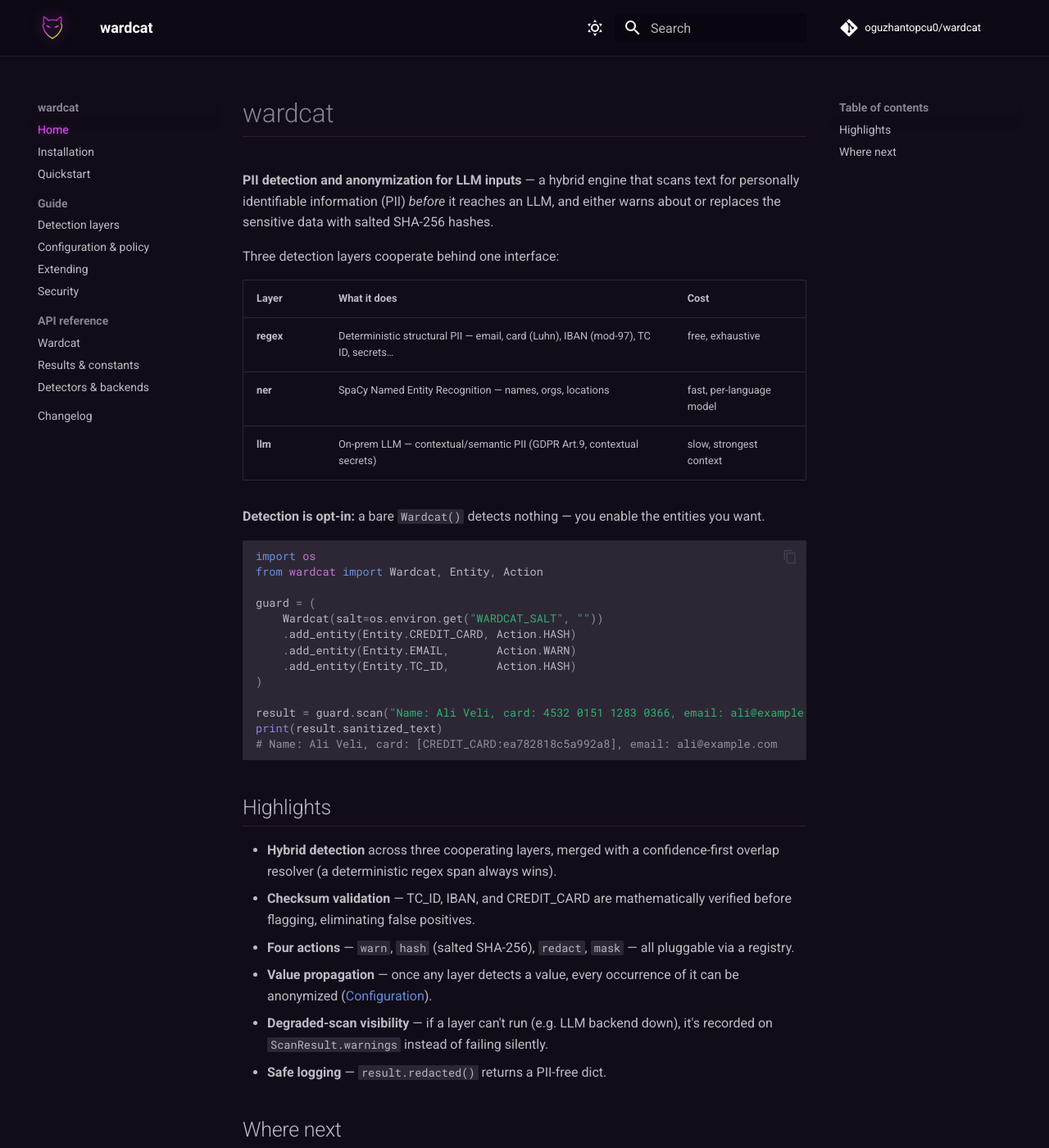
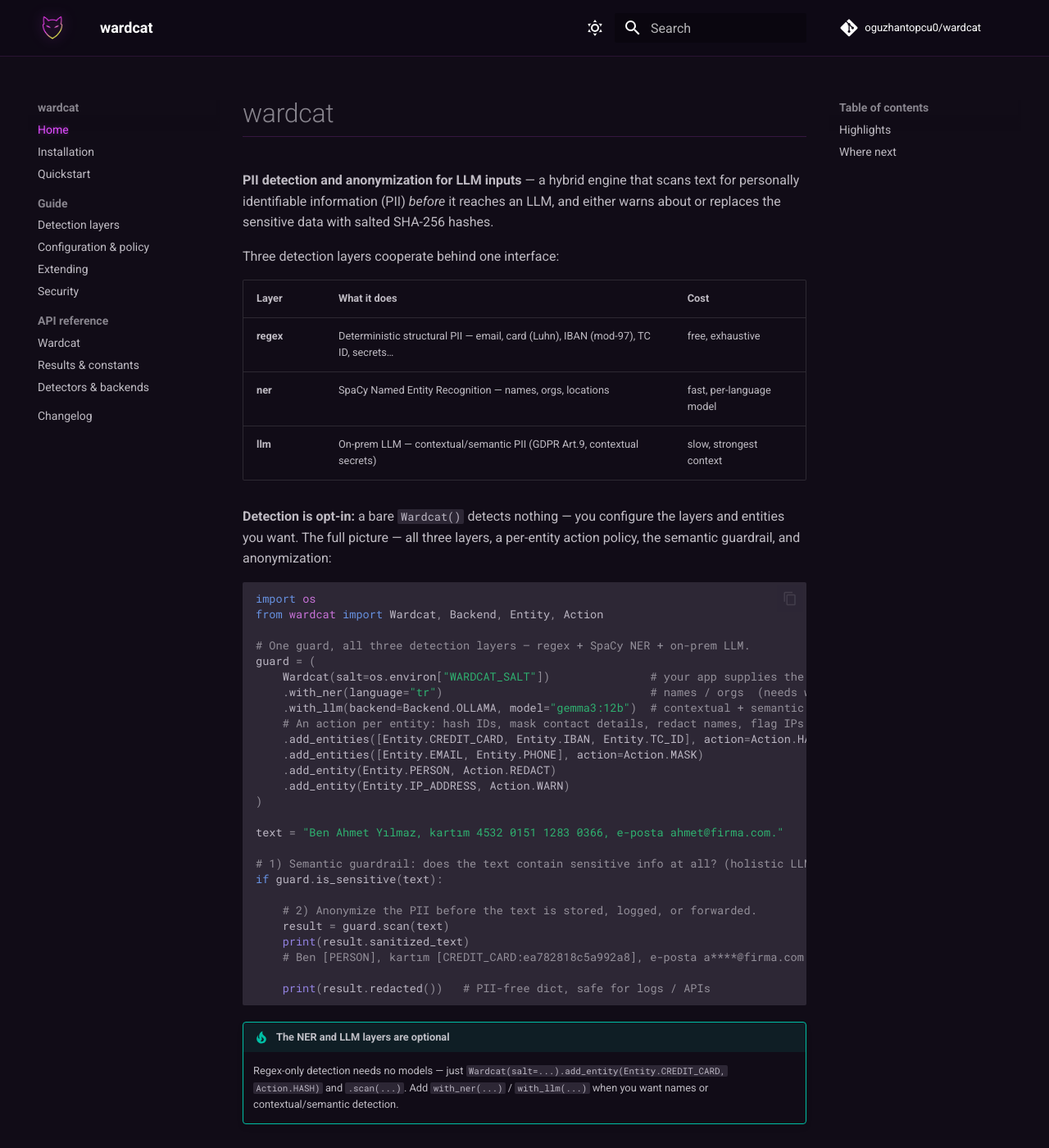
Before and after one commit to oguzhantopcu0/wardcat, an MkDocs documentation site: the page built from docs/index.md, in a window 1280 px wide and 1400 px high. Shown: the whole window at 82% size. Built offline with MkDocs 1.6.1 and Material for MkDocs 9.7.7, drawn with Linux system fonts in a browser that asks for light colours; comment, search, counter and statistics services are not loaded.

Commit message:
docs: lead with one full usage example (README + docs index) (#43)
Replace the minimal regex-only intro snippet with a single end-to-end example
that shows the full picture: all three layers (with_ner + with_llm), a per-entity
action policy (hash/mask/redact/warn), the is_sensitive() semantic guardrail, and
scan() anonymization + redacted(). A note keeps the zero-model regex-only path
visible for getting started.

Co-authored-by: oguzhantopcu0 <oguzhantopcu000@gmail.com>

````diff
--- a/docs/index.md
+++ b/docs/index.md
@@ -13,24 +13,44 @@
 | **ner** | SpaCy Named Entity Recognition — names, orgs, locations | fast, per-language model |
 | **llm** | On-prem LLM — contextual/semantic PII (GDPR Art.9, contextual secrets) | slow, strongest context |
 
-**Detection is opt-in:** a bare `Wardcat()` detects nothing — you enable the
-entities you want.
+**Detection is opt-in:** a bare `Wardcat()` detects nothing — you configure the
+layers and entities you want. The full picture — all three layers, a per-entity
+action policy, the semantic guardrail, and anonymization:
 
 ```python
 import os
-from wardcat import Wardcat, Entity, Action
+from wardcat import Wardcat, Backend, Entity, Action
 
+# One guard, all three detection layers — regex + SpaCy NER + on-prem LLM.
 guard = (
-    Wardcat(salt=os.environ.get("WARDCAT_SALT", ""))
-    .add_entity(Entity.CREDIT_CARD, Action.HASH)
-    .add_entity(Entity.EMAIL,       Action.WARN)
-    .add_entity(Entity.TC_ID,       Action.HASH)
+    Wardcat(salt=os.environ["WARDCAT_SALT"])               # your app supplies the salt
+    .with_ner(language="tr")                               # names / orgs  (needs wardcat[ner])
+    .with_llm(backend=Backend.OLLAMA, model="gemma3:12b")  # contextual + semantic (needs Ollama)
+    # An action per entity: hash IDs, mask contact details, redact names, flag IPs.
+    .add_entities([Entity.CREDIT_CARD, Entity.IBAN, Entity.TC_ID], action=Action.HASH)
+    .add_entities([Entity.EMAIL, Entity.PHONE], action=Action.MASK)
+    .add_entity(Entity.PERSON, Action.REDACT)
+    .add_entity(Entity.IP_ADDRESS, Action.WARN)
 )
 
-result = guard.scan("Name: Ali Veli, card: 4532 0151 1283 0366, email: ali@example.com")
-print(result.sanitized_text)
-# Name: Ali Veli, card: [CREDIT_CARD:ea782818c5a992a8], email: ali@example.com
+text = "Ben Ahmet Yılmaz, kartım 4532 0151 1283 0366, e-posta ahmet@firma.com."
+
+# 1) Semantic guardrail: does the text contain sensitive info at all? (holistic LLM yes/no)
+if guard.is_sensitive(text):
+
+    # 2) Anonymize the PII before the text is stored, logged, or forwarded.
+    result = guard.scan(text)
+    print(result.sanitized_text)
+    # Ben [PERSON], kartım [CREDIT_CARD:ea782818c5a992a8], e-posta a****@firma.com.
+
+    print(result.redacted())   # PII-free dict, safe for logs / APIs
 ```
+
+!!! tip "The NER and LLM layers are optional"
+    Regex-only detection needs no models — just
+    `Wardcat(salt=...).add_entity(Entity.CREDIT_CARD, Action.HASH)` and `.scan(...)`.
+    Add `with_ner(...)` / `with_llm(...)` when you want names or contextual/semantic
+    detection.
 
 ## Highlights
 
````
Also changed, not shown: README.md (+29 -15 lines).
